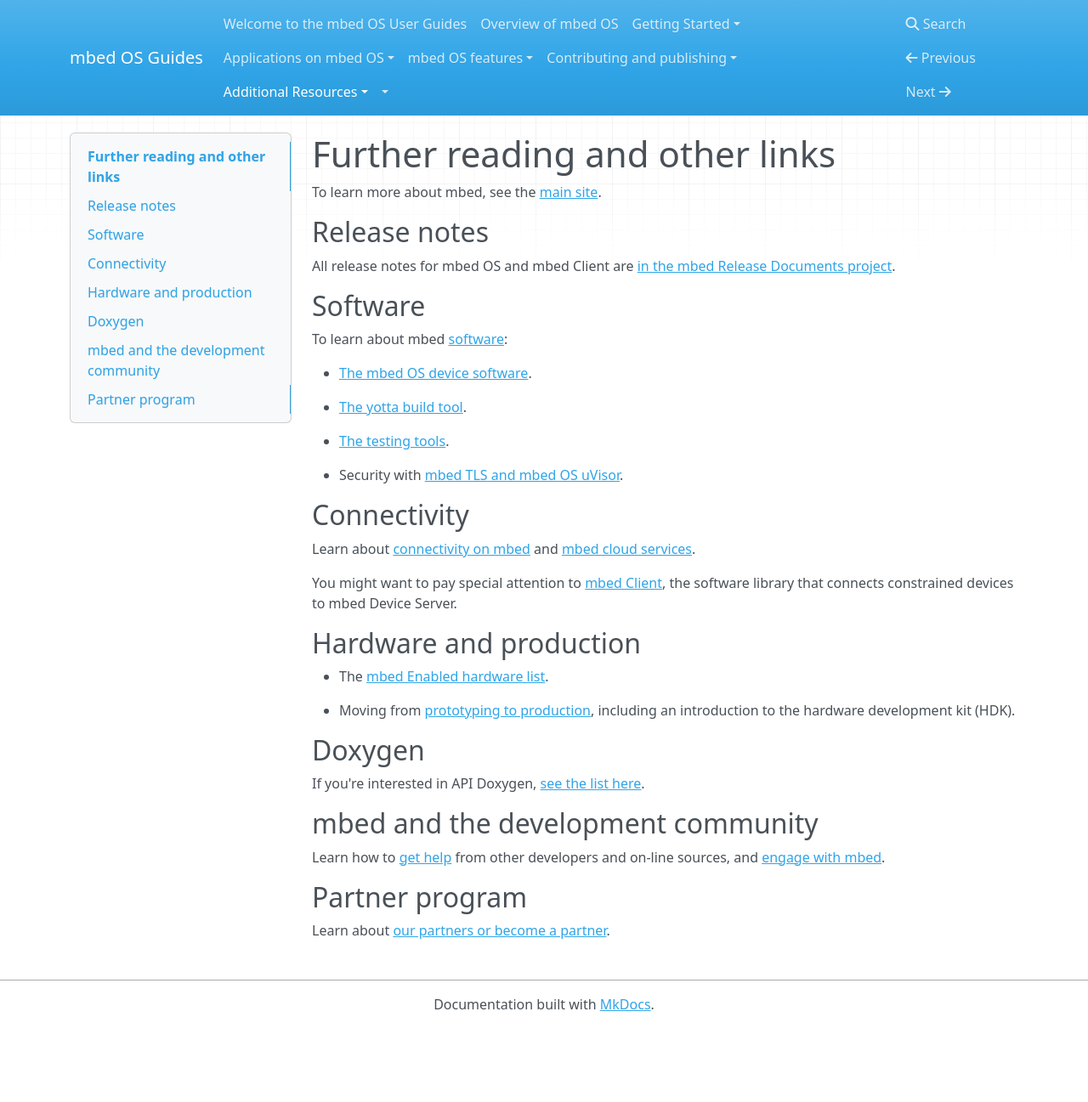
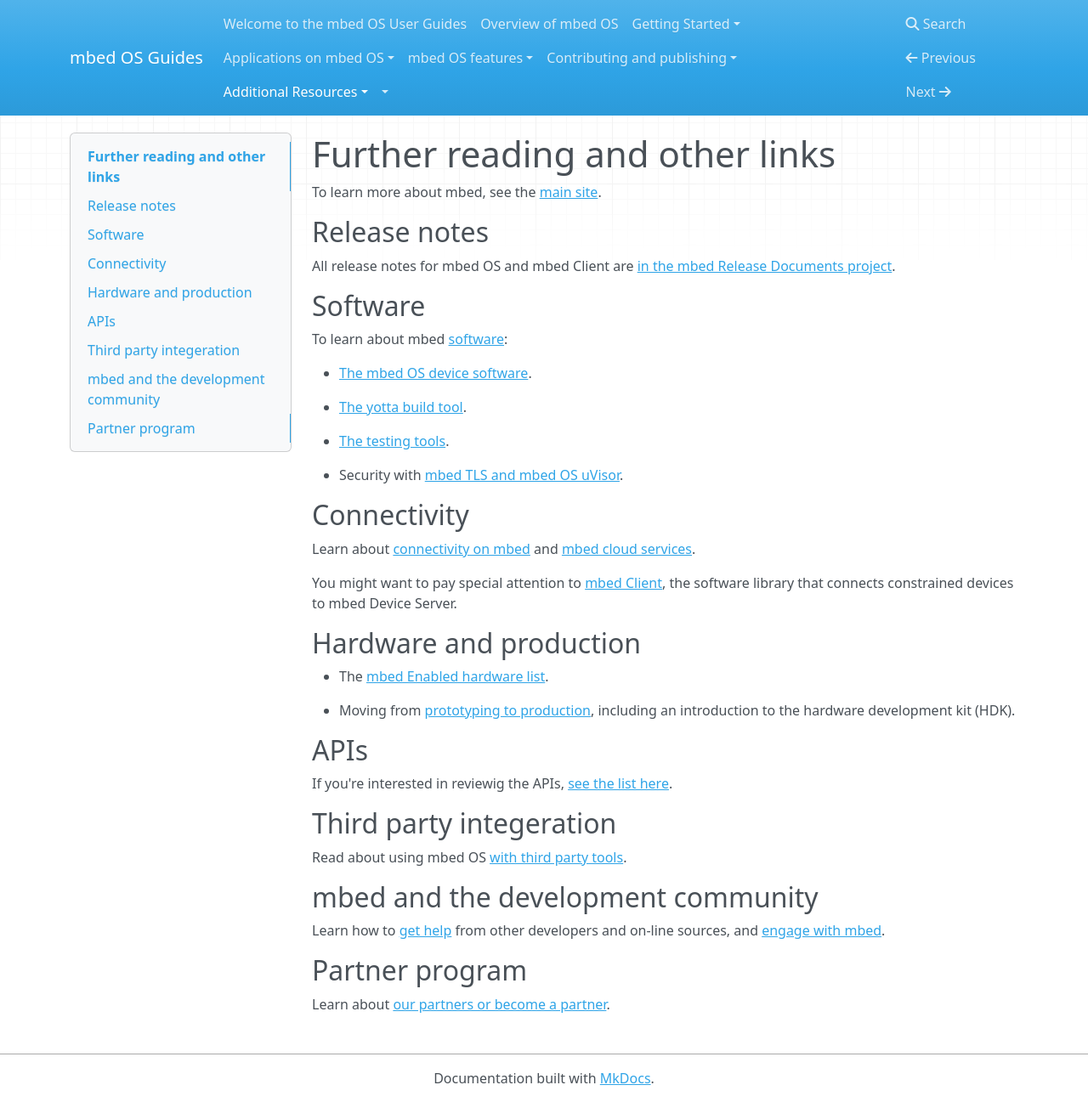
Before and after one commit to ARMmbed/GettingStartedmbedOS, an MkDocs documentation site: the page built from Docs/FurtherReading.md, in a window 1280 px wide and 1297 px high. Shown: the whole window at 85% size. Built offline with MkDocs 1.6.1, drawn with Linux system fonts in a browser that asks for light colours; nearby versions of some CDN libraries; old or Windows-style settings are respelled for this version of MkDocs.

Commit message:
Adding link to 3rd party

```diff
--- a/Docs/FurtherReading.md
+++ b/Docs/FurtherReading.md
@@ -30,9 +30,13 @@ You might want to pay special attention to [mbed Client](/http://mbed.com/en/dev
 
 * Moving from [prototyping to production](http://mbed.com/en/development/hardware/prototyping-production/), including an introduction to the hardware development kit (HDK).
 
-## Doxygen
+## APIs
 
-If you're interested in API Doxygen, [see the list here](https://docs.mbed.com/docs/api-documentation-list/en/latest/).
+If you're interested in reviewig the APIs, [see the list here](https://docs.mbed.com/docs/api-documentation-list/en/latest/).
+
+## Third party integeration
+
+Read about using mbed OS [with third party tools](https://docs.mbed.com/docs/third-party-integrations/en/latest/).
 
 ## mbed and the development community
 
```
